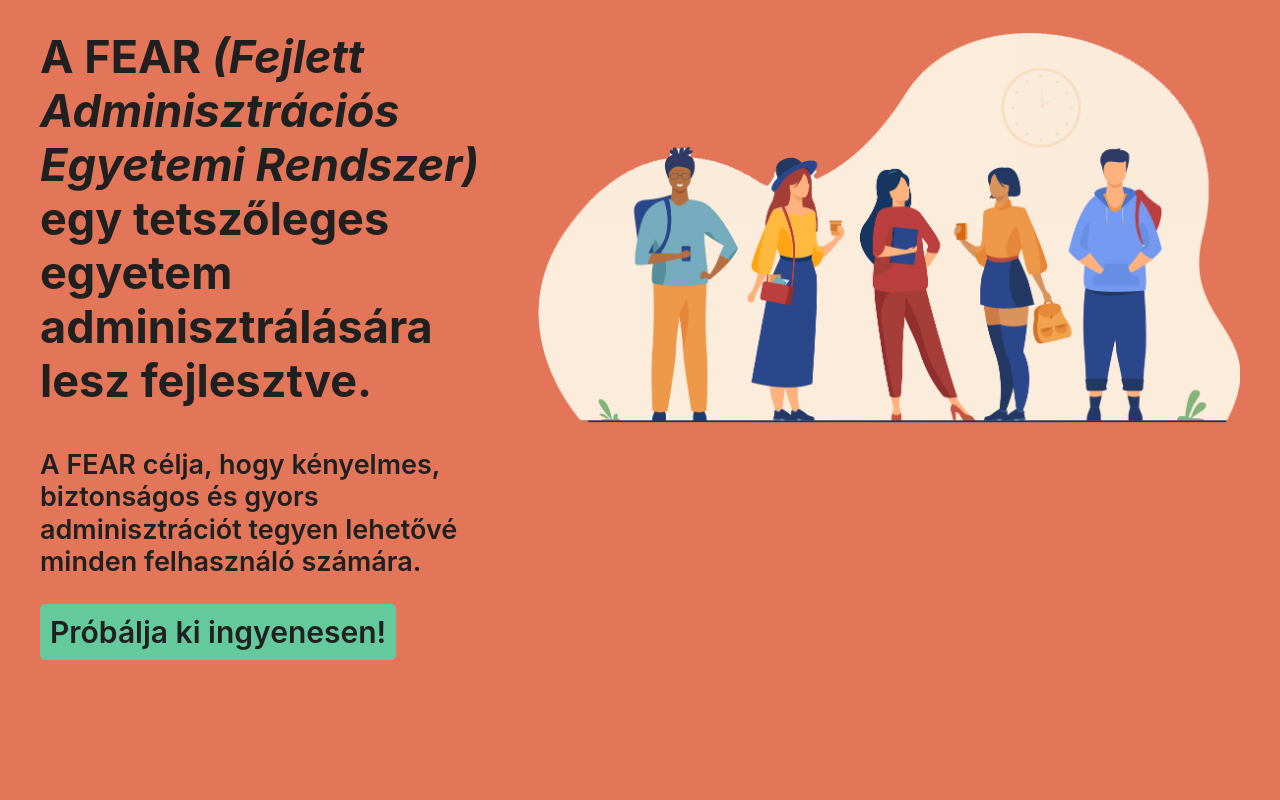
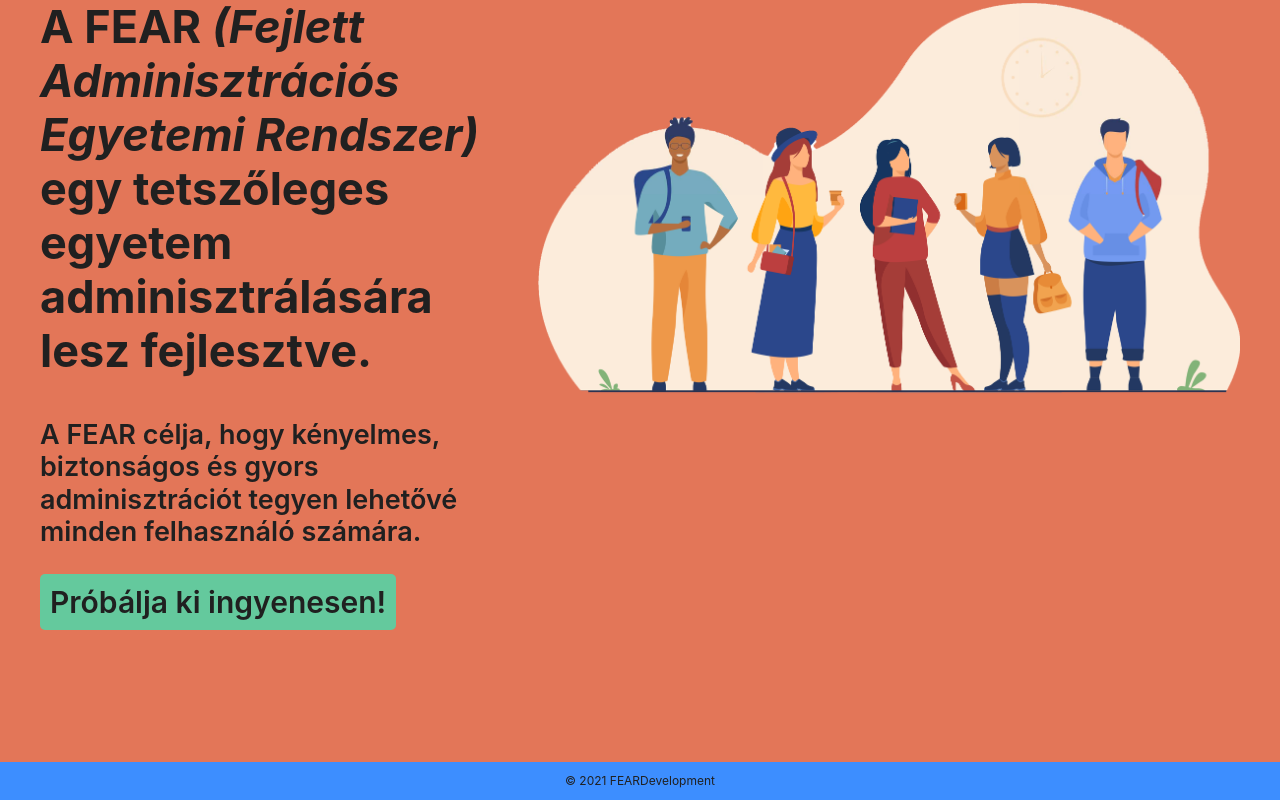
Before and after one commit to feardevelopment/fear-frontend, a Svelte app: page / in a window 1280 px wide. Built offline with nearby package versions, Linux system fonts and the light colour scheme.

Commit message:
create footer component

```diff
--- a/public/global.css
+++ b/public/global.css
@@ -3,14 +3,18 @@
 	--secondaryColor: rgba(148, 54, 28, 0.58);
 	--accentColor: rgba(65, 224, 177, 0.78);
 	--lightAccentColor: rgba(65, 224, 177, 1);
+	--footerColor: #3D8EFF;
 	--textColor: rgb(32, 32, 32);
 }
 
 html,
 body {
 	position: relative;
-	width: 100vw;
-	height: 100vh;
+	width: 100%;
+	height: 100%;
+	display: grid;
+	min-height: 100%;
+	grid-template-rows: 1fr auto;
 }
 
 html {
@@ -29,7 +33,6 @@ a:hover {
 
 body {
 	margin: 0;
-	padding: 3em;
 	font-family: -apple-system, BlinkMacSystemFont, "Segoe UI", Roboto, Oxygen-Sans, Ubuntu, Cantarell, "Helvetica Neue", sans-serif;
 	line-height: 1.2;
 	background-color: var(--primaryColor);
--- a/src/App.svelte
+++ b/src/App.svelte
@@ -1,10 +1,12 @@
 <script lang="ts">
 	import Home from './Home.svelte';
+	import Footer from './Footer.svelte';
 </script>
 
 <main>
 	<Home />
 </main>
+<Footer />
 
 <style>
 </style>
--- /dev/null
+++ b/src/Footer.svelte
@@ -0,0 +1,21 @@
+<script lang="ts">
+
+</script>
+
+<footer>
+  <p>© 2021 FEARDevelopment</p>
+</footer>
+
+<style lang="scss">
+  footer {
+    background-color: var(--footerColor);
+    text-align: center;
+    grid-row-start: 2;
+    grid-row-end: 3;
+
+    p {
+      font-size: 1.2em;
+      margin: 1em 0;
+    }
+  }
+</style>
```
